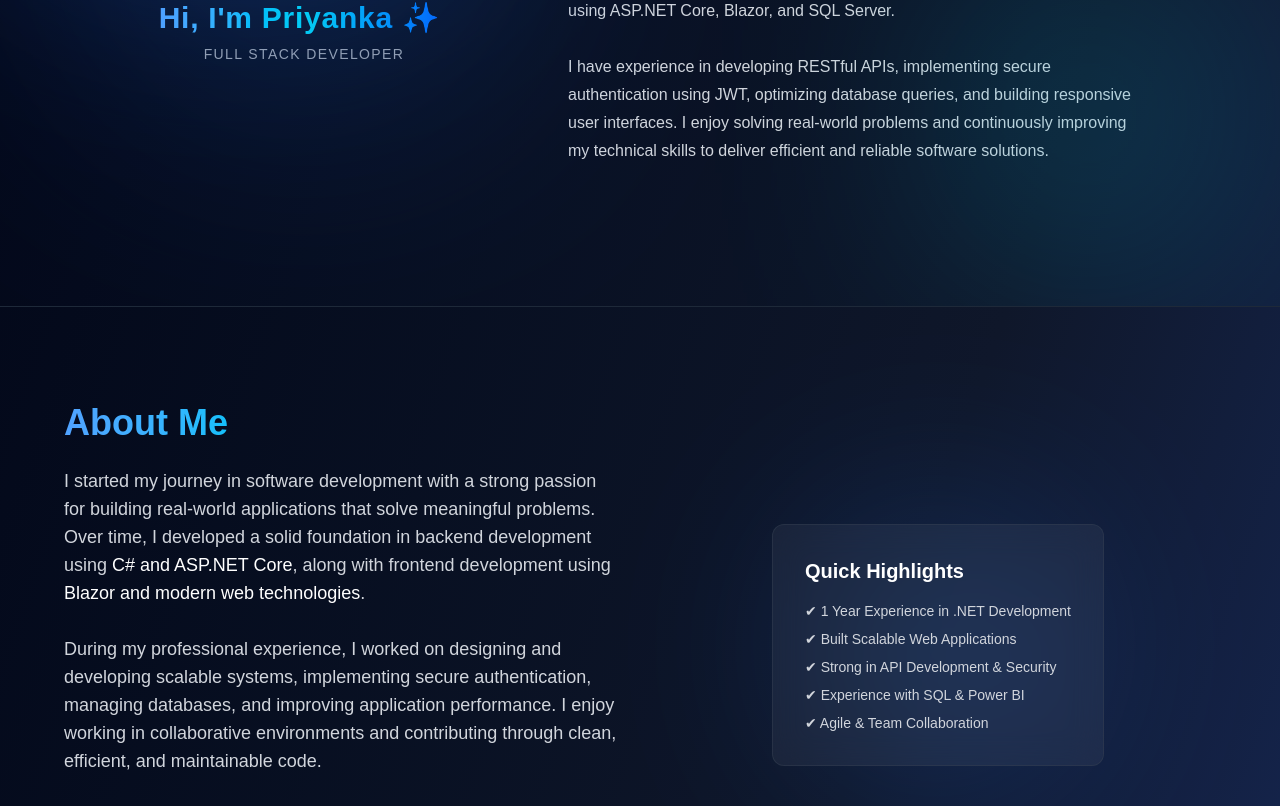
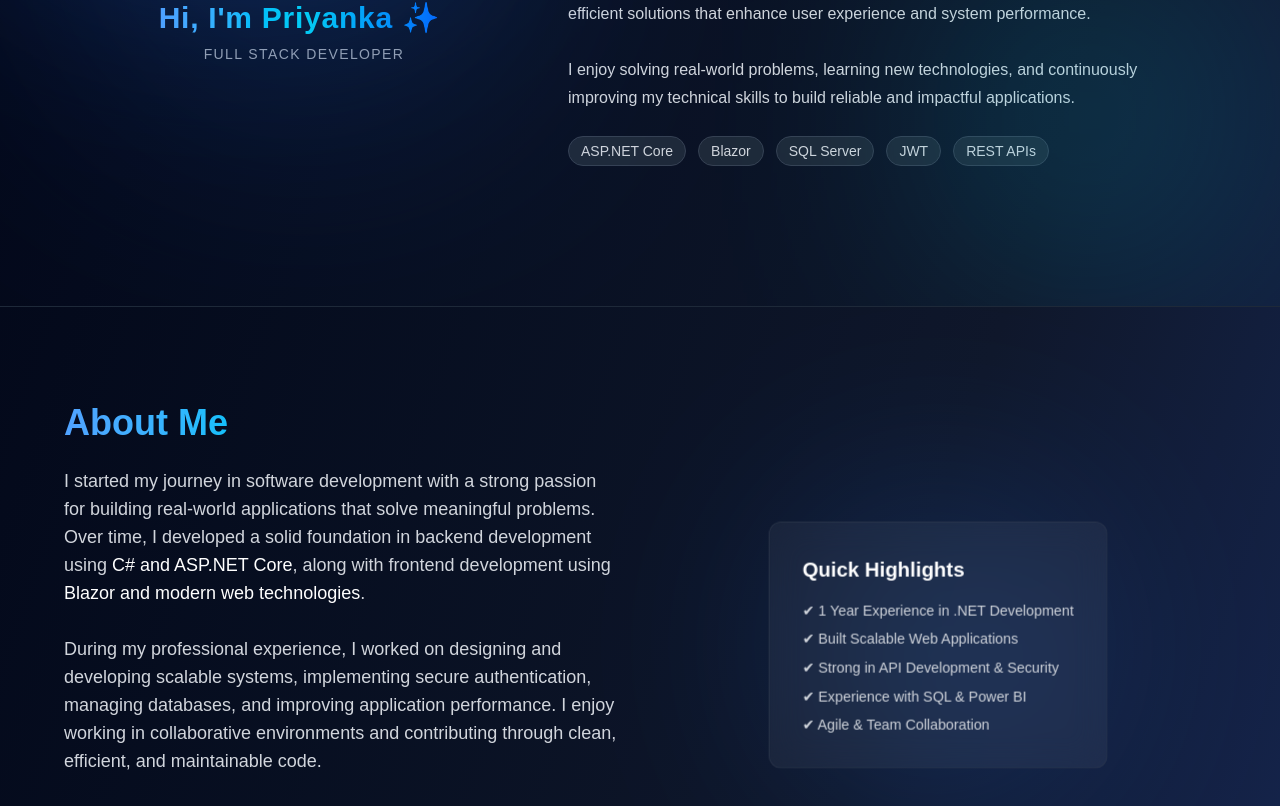
Before and after one commit to priyanka2003476/my-portfolio, a Next.js app: page / in a window 1280 px wide. Shown: the part 494-1300 px from the top of the page. Built offline with nearby package versions, Linux system fonts and the light colour scheme.

Commit message:
improved about section animations

```diff
--- a/app/components/About.tsx
+++ b/app/components/About.tsx
@@ -1,60 +1,47 @@
-// "use client";
-// import { motion } from "framer-motion";
-
-// export default function About() {
-//   return (
-//     <motion.section
-//       id="about"
-//       className="px-10 py-20 border-t border-gray-800"
-//       initial={{ opacity: 0, y: 80 }}
-//       whileInView={{ opacity: 1, y: 0 }}
-//       transition={{ duration: 0.8 }}
-//     >
-//       <h2 className="text-4xl font-extrabold bg-gradient-to-r from-blue-400 via-cyan-400 to-indigo-400 bg-clip-text text-transparent">
-//         About Me
-//       </h2>
-
-//       <p className="mt-6 text-gray-300 max-w-3xl leading-7">
-//         I started my journey in software development with a strong interest in
-//         building real-world applications that solve meaningful problems. Over time,
-//         I developed a solid foundation in backend development using C# and ASP.NET Core,
-//         along with frontend development using Blazor and modern web technologies.
-//         <br /><br />
-//         During my professional experience, I worked on designing and developing
-//         scalable systems, handling user authentication, managing databases, and
-//         improving application performance. I enjoy working in collaborative
-//         environments and contributing to team success through clean and efficient code.
-//         <br /><br />
-//         Apart from technical skills, I value continuous learning, adaptability,
-//         and effective communication, which help me grow as a developer and deliver
-//         high-quality solutions.
-//       </p>
-//     </motion.section>
-//   );
-// }
-
-
-
 "use client";
 import { motion } from "framer-motion";
 
 export default function About() {
+
+  const container = {
+    hidden: {},
+    show: {
+      transition: {
+        staggerChildren: 0.25
+      }
+    }
+  };
+
+  const item = {
+    hidden: { opacity: 0, y: 30 },
+    show: { opacity: 1, y: 0 }
+  };
+
   return (
-    <motion.section
+    <section
       id="about"
       className="px-6 md:px-16 py-24 border-t border-gray-800 grid md:grid-cols-2 gap-10 items-center"
-      initial={{ opacity: 0, y: 80 }}
-      whileInView={{ opacity: 1, y: 0 }}
-      transition={{ duration: 0.8 }}
     >
 
-      {/* LEFT SIDE - TEXT */}
-      <div>
-        <h2 className="text-4xl font-extrabold bg-gradient-to-r from-blue-400 via-cyan-400 to-indigo-400 bg-clip-text text-transparent">
+      {/* LEFT SIDE */}
+      <motion.div
+        variants={container}
+        initial="hidden"
+        whileInView="show"
+        viewport={{ once: true }}
+      >
+
+        <motion.h2
+          variants={item}
+          className="text-4xl font-extrabold bg-gradient-to-r from-blue-400 via-cyan-400 to-indigo-400 bg-clip-text text-transparent"
+        >
           About Me
-        </h2>
+        </motion.h2>
 
-        <p className="mt-6 text-gray-300 leading-7 text-lg">
+        <motion.p
+          variants={item}
+          className="mt-6 text-gray-300 leading-7 text-lg"
+        >
           I started my journey in software development with a strong passion for building
           real-world applications that solve meaningful problems. Over time, I developed
           a solid foundation in backend development using <span className="text-white font-medium">C# and ASP.NET Core</span>,
@@ -67,39 +54,61 @@ export default function About() {
           <br /><br />
           I strongly believe in continuous learning and adaptability, which helps me grow
           as a developer and deliver high-quality, reliable software solutions.
-        </p>
-      </div>
+        </motion.p>
 
-      {/* RIGHT SIDE - DESIGN / VISUAL */}
-      <div className="relative hidden md:flex justify-center items-center">
+      </motion.div>
 
-        {/* Glow Circle */}
-        <div className="absolute w-72 h-72 bg-blue-500 opacity-20 blur-[100px] rounded-full"></div>
+      {/* RIGHT SIDE */}
+      <motion.div
+        className="relative hidden md:flex justify-center items-center"
+        initial={{ opacity: 0, x: 80 }}
+        whileInView={{ opacity: 1, x: 0 }}
+        transition={{ duration: 0.8 }}
+        viewport={{ once: true }}
+      >
 
-        {/* Card */}
-        <div className="
-          relative p-8 rounded-xl
-          bg-white/5 backdrop-blur-lg
-          border border-gray-700/50
-          hover:border-blue-400
-          hover:shadow-[0_0_25px_rgba(59,130,246,0.3)]
-          transition duration-300
-        ">
+        {/* Glow (subtle breathing, no movement) */}
+        <motion.div
+  className="absolute w-72 h-72 bg-blue-500 opacity-20 blur-[100px] rounded-full"
+  animate={{ scale: [1, 1.1, 1] }}
+  transition={{ duration: 4.5, repeat: Infinity, ease: "easeInOut" }}
+/>
+
+<motion.div
+  whileHover={{ scale: 1.05 }}
+  animate={{ scale: [1, 1.02, 1] }}
+  transition={{ duration: 2.5, repeat: Infinity, ease: "easeInOut" }}
+  className="relative p-8 rounded-xl bg-white/5 backdrop-blur-lg border border-gray-700/50 hover:border-blue-400 hover:shadow-[0_0_25px_rgba(59,130,246,0.3)]"
+>
+
           <h3 className="text-xl font-semibold text-white mb-4">
             Quick Highlights
           </h3>
 
-          <ul className="text-gray-300 space-y-2 text-sm">
-            <li>✔ 1 Year Experience in .NET Development</li>
-            <li>✔ Built Scalable Web Applications</li>
-            <li>✔ Strong in API Development & Security</li>
-            <li>✔ Experience with SQL & Power BI</li>
-            <li>✔ Agile & Team Collaboration</li>
-          </ul>
-        </div>
+          <motion.ul
+            variants={container}
+            initial="hidden"
+            whileInView="show"
+            viewport={{ once: true }}
+            className="text-gray-300 space-y-2 text-sm"
+          >
+            {[
+              "✔ 1 Year Experience in .NET Development",
+              "✔ Built Scalable Web Applications",
+              "✔ Strong in API Development & Security",
+              "✔ Experience with SQL & Power BI",
+              "✔ Agile & Team Collaboration"
+            ].map((itemText, i) => (
+              <motion.li key={i} variants={item}>
+                {itemText}
+              </motion.li>
+            ))}
+          </motion.ul>
 
-      </div>
+        </motion.div>
 
-    </motion.section>
+      </motion.div>
+
+    </section>
   );
 }
--- a/app/components/Hero.tsx
+++ b/app/components/Hero.tsx
@@ -1,3 +1,5 @@
+
+
 // "use client";
 // import { motion } from "framer-motion";
 // import { useEffect, useState } from "react";
@@ -20,7 +22,7 @@
 //     return () => clearInterval(typing);
 //   }, []);
 
-//   // Roles typing loop
+//   // Role switching
 //   const roles = ["Full Stack Developer", ".NET Developer", "Problem Solver"];
 //   const [index, setIndex] = useState(0);
 
@@ -33,7 +35,7 @@
 //   }, []);
 
 //   return (
-//     <section className="min-h-screen grid md:grid-cols-2 items-center px-6 md:px-20 relative overflow-hidden">
+//     <section className="min-h-screen grid md:grid-cols-[40%_60%] items-center px-6 md:px-20 relative overflow-hidden">
 
 //       {/* BACKGROUND */}
 //       <div className="absolute inset-0 -z-10 bg-gradient-to-r from-[#020617] via-[#0f172a] to-[#1e3a8a]" />
@@ -42,7 +44,7 @@
 //       <div className="absolute w-[400px] h-[400px] bg-blue-500 blur-[120px] opacity-30 top-10 left-10"></div>
 //       <div className="absolute w-[300px] h-[300px] bg-cyan-500 blur-[120px] opacity-20 bottom-10 right-10"></div>
 
-//       {/* LEFT SIDE */}
+//       {/* LEFT SIDE (IMAGE + NAME) */}
 //       <motion.div
 //         className="flex flex-col items-center justify-center relative"
 //         initial={{ opacity: 0, x: -80 }}
@@ -51,7 +53,7 @@
 //       >
 
 //         {/* Glow */}
-//         <div className="absolute w-[350px] h-[350px] bg-blue-500 blur-[140px] opacity-30 rounded-full"></div>
+//         <div className="absolute w-[320px] h-[320px] bg-blue-500 blur-[140px] opacity-30 rounded-full"></div>
 
 //         {/* Floating Image */}
 //         <motion.div
@@ -59,15 +61,14 @@
 //           transition={{ repeat: Infinity, duration: 3 }}
 //           className="relative"
 //         >
-
 //           {/* Glowing Border */}
 //           <div className="absolute inset-0 rounded-full bg-gradient-to-r from-blue-400 via-cyan-400 to-blue-600 blur-md opacity-60 animate-pulse"></div>
 
 //           <Image
 //             src="/images/girl.png"
 //             alt="avatar"
-//             width={230}
-//             height={230}
+//             width={220}
+//             height={220}
 //             className="rounded-full border border-gray-700 relative z-10"
 //           />
 //         </motion.div>
@@ -85,9 +86,9 @@
 
 //       </motion.div>
 
-//       {/* RIGHT SIDE */}
+//       {/* RIGHT SIDE (CONTENT) */}
 //       <motion.div
-//         className="mt-10 md:mt-0"
+//         className="mt-10 md:mt-0 pl-4 md:pl-10"
 //         initial={{ opacity: 0, x: 80 }}
 //         animate={{ opacity: 1, x: 0 }}
 //         transition={{ duration: 1 }}
@@ -117,8 +118,6 @@
 //     </section>
 //   );
 // }
-
-
 "use client";
 import { motion } from "framer-motion";
 import { useEffect, useState } from "react";
@@ -142,7 +141,7 @@ export default function Hero() {
   }, []);
 
   // Role switching
-  const roles = ["Full Stack Developer", ".NET Developer", "Problem Solver"];
+  const roles = ["Full Stack .NET Developer", ".NET Developer", "Problem Solver"];
   const [index, setIndex] = useState(0);
 
   useEffect(() => {
@@ -152,6 +151,21 @@ export default function Hero() {
 
     return () => clearInterval(interval);
   }, []);
+
+  // Animation variants
+  const container = {
+    hidden: {},
+    show: {
+      transition: {
+        staggerChildren: 0.3
+      }
+    }
+  };
+
+  const item = {
+    hidden: { opacity: 0, y: 30 },
+    show: { opacity: 1, y: 0 }
+  };
 
   return (
     <section className="min-h-screen grid md:grid-cols-[40%_60%] items-center px-6 md:px-20 relative overflow-hidden">
@@ -163,7 +177,7 @@ export default function Hero() {
       <div className="absolute w-[400px] h-[400px] bg-blue-500 blur-[120px] opacity-30 top-10 left-10"></div>
       <div className="absolute w-[300px] h-[300px] bg-cyan-500 blur-[120px] opacity-20 bottom-10 right-10"></div>
 
-      {/* LEFT SIDE (IMAGE + NAME) */}
+      {/* LEFT SIDE */}
       <motion.div
         className="flex flex-col items-center justify-center relative"
         initial={{ opacity: 0, x: -80 }}
@@ -171,16 +185,13 @@ export default function Hero() {
         transition={{ duration: 1 }}
       >
 
-        {/* Glow */}
         <div className="absolute w-[320px] h-[320px] bg-blue-500 blur-[140px] opacity-30 rounded-full"></div>
 
-        {/* Floating Image */}
         <motion.div
           animate={{ y: [0, -15, 0] }}
           transition={{ repeat: Infinity, duration: 3 }}
           className="relative"
         >
-          {/* Glowing Border */}
           <div className="absolute inset-0 rounded-full bg-gradient-to-r from-blue-400 via-cyan-400 to-blue-600 blur-md opacity-60 animate-pulse"></div>
 
           <Image
@@ -192,45 +203,59 @@ export default function Hero() {
           />
         </motion.div>
 
-        {/* Typing Name */}
         <h2 className="mt-8 text-3xl font-bold bg-gradient-to-r from-blue-400 via-cyan-400 to-blue-600 bg-clip-text text-transparent tracking-wide">
           {displayed}
           <span className="animate-pulse">|</span>
         </h2>
 
-        {/* Role */}
         <p className="mt-2 text-gray-400 text-sm tracking-widest uppercase">
           Full Stack Developer
         </p>
 
       </motion.div>
 
-      {/* RIGHT SIDE (CONTENT) */}
+      {/* RIGHT SIDE */}
       <motion.div
         className="mt-10 md:mt-0 pl-4 md:pl-10"
-        initial={{ opacity: 0, x: 80 }}
-        animate={{ opacity: 1, x: 0 }}
-        transition={{ duration: 1 }}
+        variants={container}
+        initial="hidden"
+        animate="show"
       >
 
-        <h1 className="text-5xl md:text-6xl font-bold leading-tight">
+        <motion.h1 variants={item} className="text-3xl md:text-4xl font-bold leading-tight">
           Building Scalable & Secure Applications 🚀
-        </h1>
+        </motion.h1>
 
-        <p className="text-xl mt-4 text-blue-400 font-semibold">
+        <motion.p variants={item} className="text-xl mt-4 text-blue-400 font-semibold">
           {roles[index]}
-        </p>
+        </motion.p>
 
-        <p className="mt-6 text-gray-300 leading-7 max-w-xl">
+        <motion.p variants={item} className="mt-6 text-gray-300 leading-7 max-w-xl">
           I am a passionate and detail-oriented Junior .NET Developer with nearly one year
           of hands-on experience in building scalable and secure web applications using
           ASP.NET Core, Blazor, and SQL Server.
           <br /><br />
           I have experience in developing RESTful APIs, implementing secure authentication
           using JWT, optimizing database queries, and building responsive user interfaces.
-          I enjoy solving real-world problems and continuously improving my technical skills
-          to deliver efficient and reliable software solutions.
-        </p>
+          I focus on writing clean, maintainable code and delivering efficient solutions
+          that enhance user experience and system performance.
+          <br /><br />
+          I enjoy solving real-world problems, learning new technologies, and continuously
+          improving my technical skills to build reliable and impactful applications.
+        </motion.p>
+
+        {/* Animated Tech Tags */}
+        <motion.div variants={item} className="mt-6 flex flex-wrap gap-3">
+          {["ASP.NET Core", "Blazor", "SQL Server", "JWT", "REST APIs"].map((tech, i) => (
+            <motion.span
+              key={i}
+              whileHover={{ scale: 1.1 }}
+              className="px-3 py-1 text-sm rounded-full bg-gray-800 text-gray-300 border border-gray-700 hover:bg-blue-600 hover:text-white transition"
+            >
+              {tech}
+            </motion.span>
+          ))}
+        </motion.div>
 
       </motion.div>
 
--- a/package.json
+++ b/package.json
@@ -12,7 +12,8 @@
     "framer-motion": "^12.38.0",
     "next": "16.2.2",
     "react": "19.2.4",
-    "react-dom": "19.2.4"
+    "react-dom": "19.2.4",
+    "react-icons": "^5.6.0"
   },
   "devDependencies": {
     "@tailwindcss/postcss": "^4",
```
Also changed, not shown: app/components/Skills.tsx (line endings or trailing spaces), public/images/skills.png (added), 1 other file (tests, documents, lock files or other folders).
